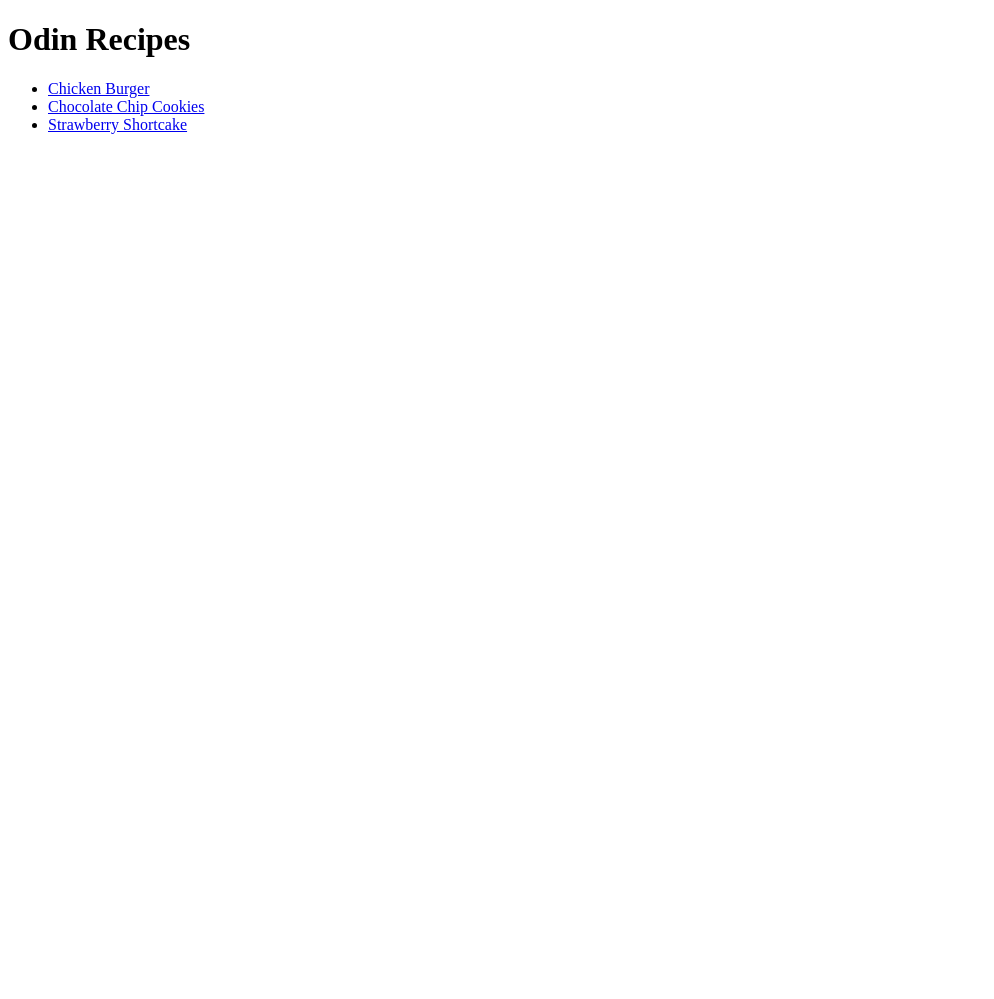
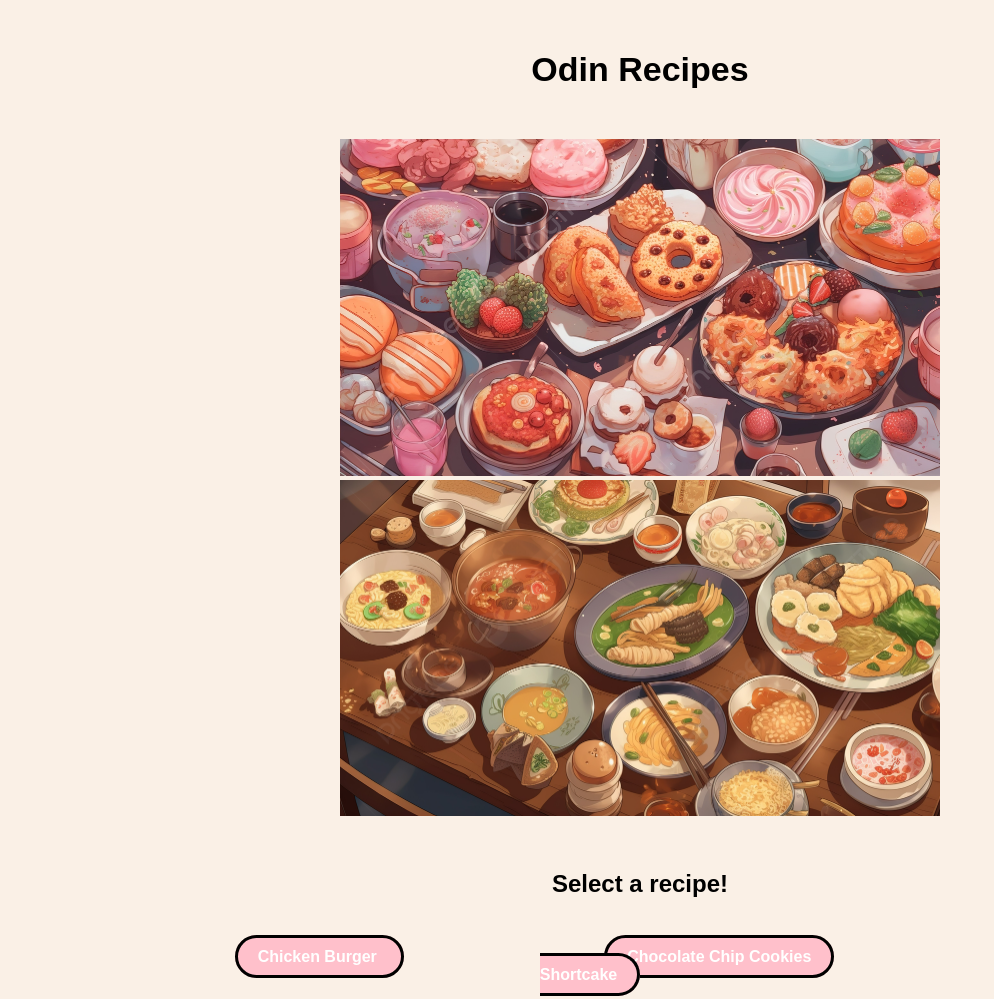
Before and after one commit to CharcoalChicken/odin-recipes, a plain HTML site: page index.html in a window 1280 px wide. Shown: the whole page, without its empty margins (0-994 px from the left). Before the commit the page ends 800 px from the top, so only its background shows below. Drawn offline with Linux system fonts and the light colour scheme.

Commit message:
add css to index.html

```diff
--- a/index.html
+++ b/index.html
@@ -7,11 +7,15 @@
     </head>
     <body>
         <h1>Odin Recipes</h1>
+        <img src="./img/desserts.jpg" alt="Desserts">
+        <img src="./img/foods.jpg" alt="Foods">
+        <h2>Select a recipe!</h2>
         <ul>
-            <li><a href="recipes/chicken-burger.html">Chicken Burger</a></li>
+            <li>
+                <a href="recipes/chicken-burger.html">Chicken Burger</a>
+            </li>
             <li><a href="recipes/chocolate-chip-cookies.html">Chocolate Chip Cookies</a></li>
             <li><a href="recipes/strawberry-shortcake.html">Strawberry Shortcake</a></li>
         </ul>
-
     </body>
 </html>
--- a/style.css
+++ b/style.css
@@ -0,0 +1,54 @@
+* {
+    margin: 0;
+    padding: 0;
+}
+
+body {
+    background-color: #FAF0E6;
+    text-align: center;
+    margin: 50px;
+    font-family: Arial, Helvetica, sans-serif;
+
+}
+
+h1 {
+    color: #000000;
+    font-size: 34px;
+    margin: 50px;
+}
+
+h2 {
+    color: #000000;
+    margin: 50px;
+}
+
+img {
+    width: 600px;
+    display: inline;
+    height: auto;
+}
+
+ul {
+    margin: 50px;
+    list-style-type: none; /* removes marks and/or bullets on lists */
+}
+
+ul li {
+    background-color: pink;
+    color: #FFFFFF;
+    display: inline;
+    font-weight: bold;
+    padding: 10px 20px;
+    border-radius: 50px;
+    border: 3px solid #000000;
+    margin: 100px;
+}
+
+a:link, a:visited {
+    text-decoration: none;
+    color: #FFFFFF;
+}
+
+ul li:hover {
+    background-color: palevioletred;
+}
```
Also changed, not shown: recipes/chicken-burger.html (+1 -1 lines), recipes/chocolate-chip-cookies.html (+1 -1 lines), recipes/strawberry-shortcake.html (+1 -1 lines), img/desserts.jpg (added), img/foods.jpg (added), 1 other file.
